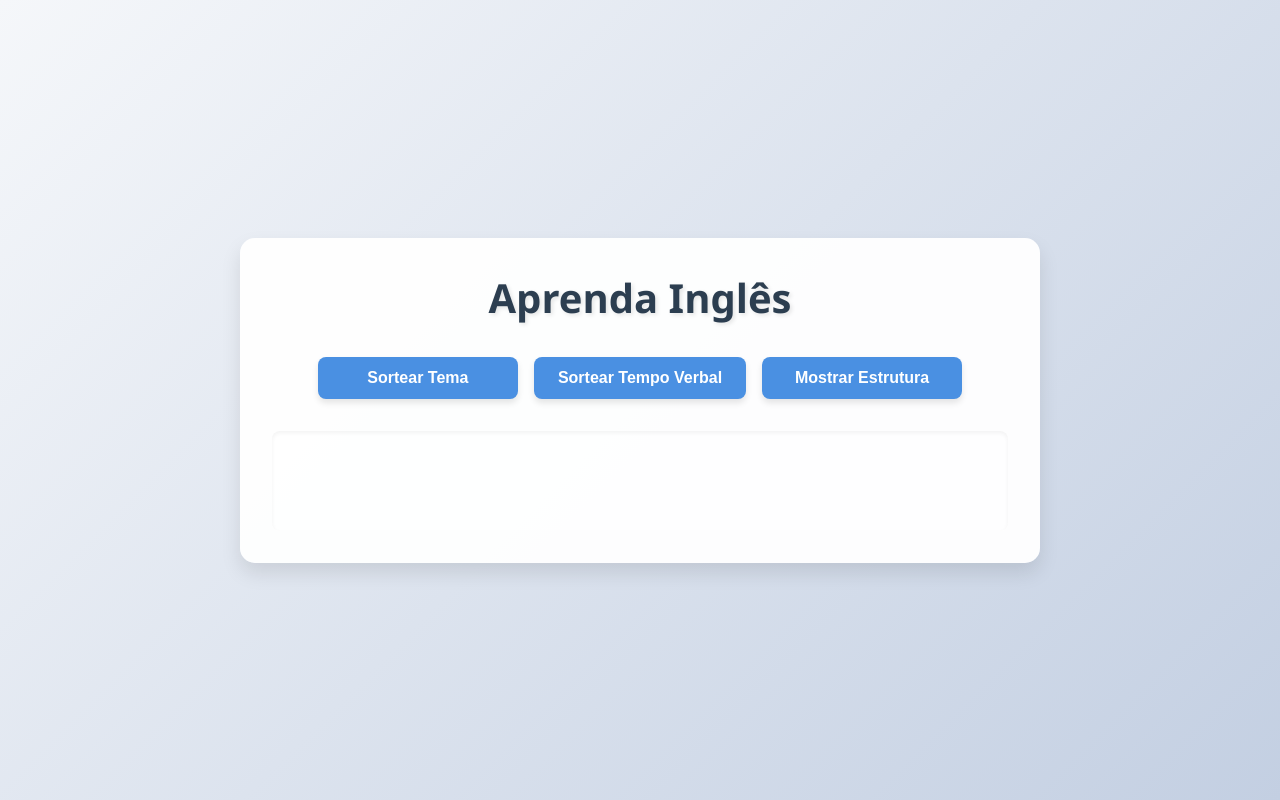
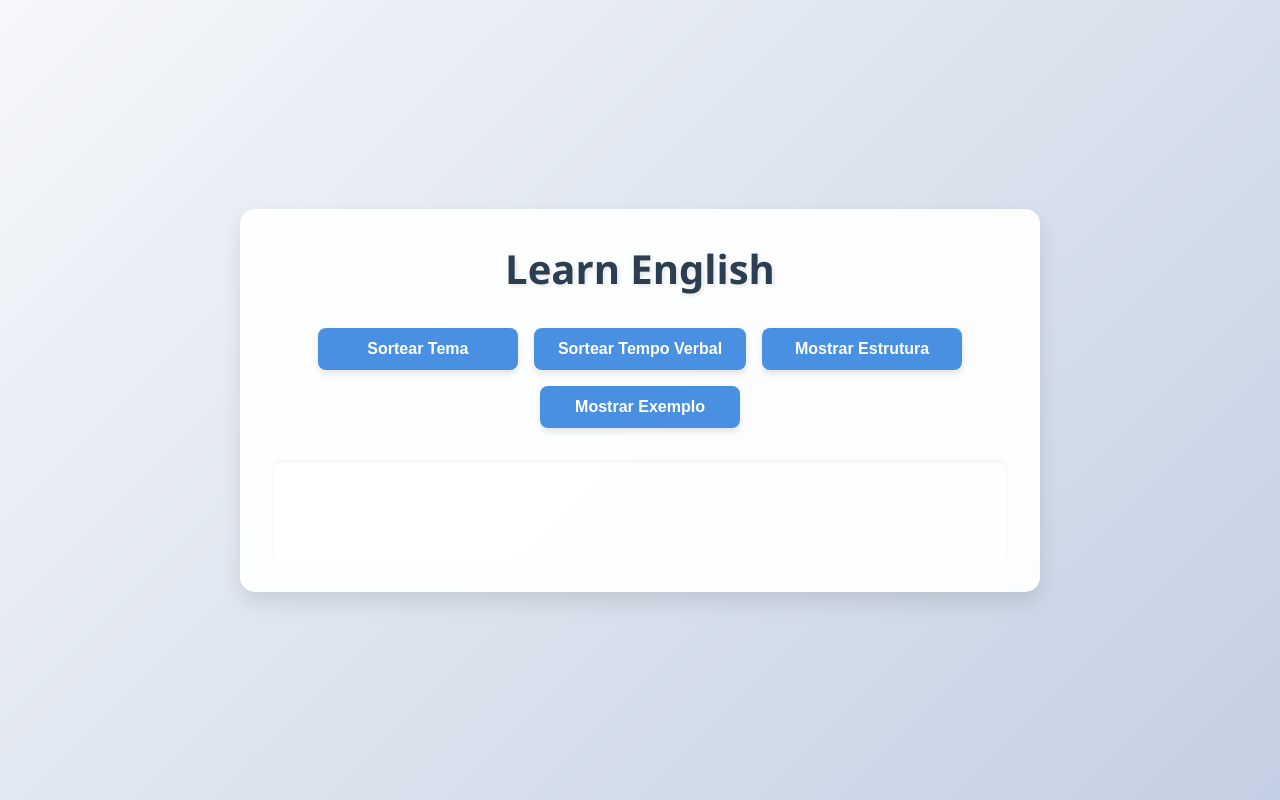
Before and after one commit to LzGuimaraes/LearnEnglish, a plain HTML site: page index.html in a window 1280 px wide. Drawn offline with Linux system fonts and the light colour scheme.

Commit message:
Update index.html

```diff
--- a/index.html
+++ b/index.html
@@ -8,11 +8,12 @@
 </head>
 <body>
     <div class="container">
-        <h1>Aprenda Inglês</h1>
+        <h1>Learn English</h1>
         <div class="buttons-container">
             <button onclick="sortearTema()">Sortear Tema</button>
             <button onclick="sortearTempoVerbal()">Sortear Tempo Verbal</button>
             <button onclick="mostrarEstrutura()">Mostrar Estrutura</button>
+            <button onclick="mostrarExemplo()">Mostrar Exemplo</button>
         </div>
         <div id="result"></div>
     </div>
```
